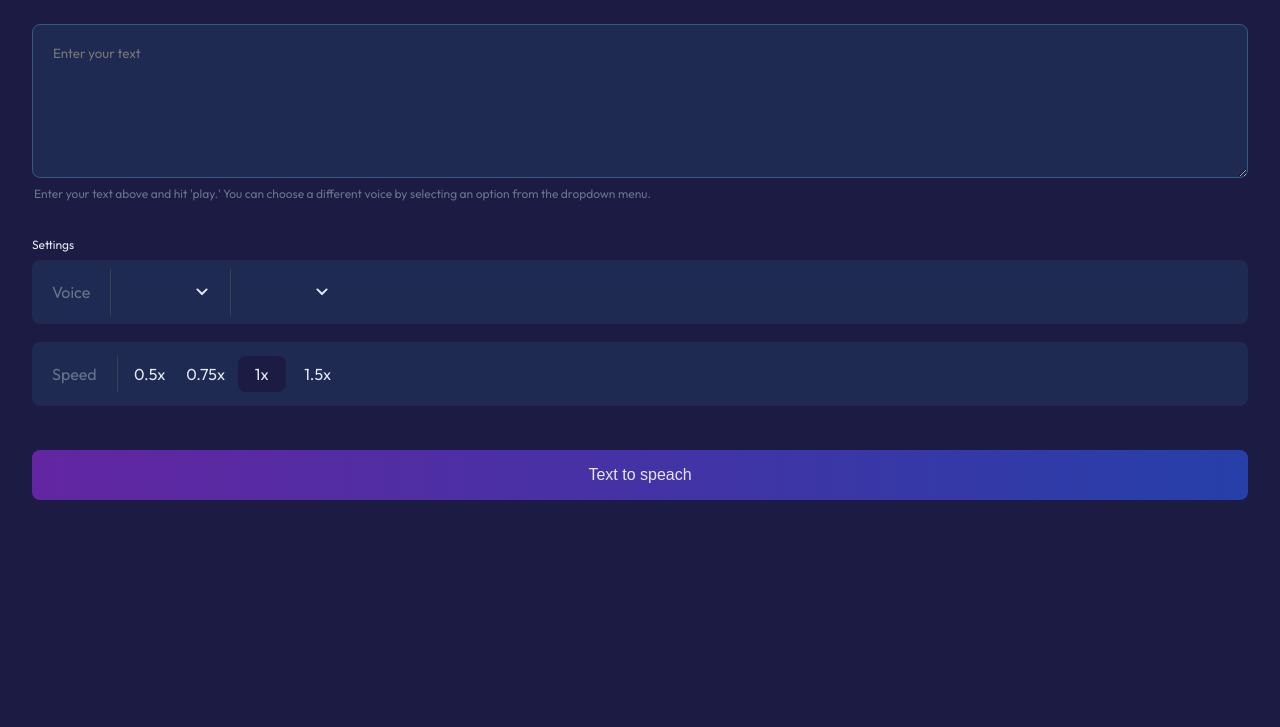
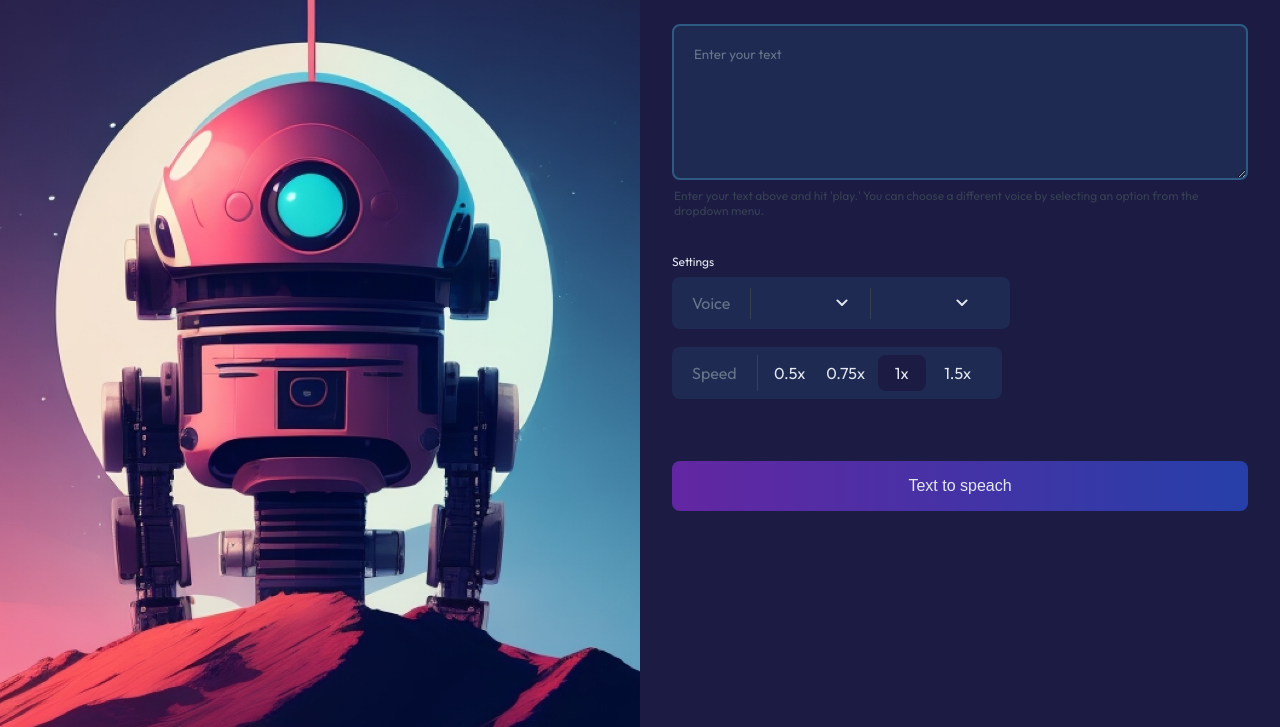
Before and after one commit to younessbennaj/basic-text-to-speech, a plain HTML site: page index.html in a window 1280 px wide. Shown: the part 73-800 px from the top of the page. Drawn offline with Linux system fonts and the light colour scheme.

Commit message:
feat: add responsive behavior

```diff
--- a/index.html
+++ b/index.html
@@ -13,9 +13,16 @@
     <title>Basic Text To Speach</title>
   </head>
   <body>
+    <div class="hero">
+      <div class="hero__overlay"></div>
+      <div class="hero__content">
         <nav class="nav">
           <span class="nav__title">Speechbot</span>
-      <img class="nav__logo" src="images/text-to-speech-logo.svg" alt="logo" />
+          <img
+            class="nav__logo"
+            src="images/text-to-speech-logo.svg"
+            alt="logo"
+          />
         </nav>
         <div class="container">
           <form class="speech-form" id="speech-form">
@@ -28,14 +35,14 @@
               placeholder="Enter your text"
             ></textarea>
             <legend class="speech-form__description">
-          Enter your text above and hit 'play.' You can choose a different voice
-          by selecting an option from the dropdown menu.
+              Enter your text above and hit 'play.' You can choose a different
+              voice by selecting an option from the dropdown menu.
             </legend>
             <div class="speech-form__settings">
               <label class="speech-form__settings-title">Settings</label>
               <div class="speech-form__settings-area">
                 <p class="speech-form__settings-label">Voice</p>
-            <div style="display: flex">
+                <div class="speech-form__settings-select-area">
                   <select
                     class="speech-form__settings-select"
                     name="lang"
@@ -102,8 +109,12 @@
                 </div>
               </div>
             </div>
-        <button class="speech-form__submit" id="submit">Text to speach</button>
+            <button class="speech-form__submit" id="submit">
+              Text to speach
+            </button>
           </form>
+        </div>
+      </div>
     </div>
     <script type="module" src="index.js"></script>
   </body>
--- a/style.css
+++ b/style.css
@@ -68,6 +68,33 @@ nav {
   padding-top: 8px;
 }
 
+/* hero section
+-------------------- */
+.hero {
+  display: flex;
+  flex-direction: row;
+  min-height: 100vh;
+  width: 100vw;
+}
+
+.hero__overlay {
+  background-image: url("images/hero-image-text-to-speech.png");
+  flex: 50%;
+  background-size: cover;
+  background-position: center;
+  display: none;
+}
+
+@media screen and (min-width: 1024px) {
+  .hero__overlay {
+    display: block;
+  }
+}
+
+.hero__content {
+  flex: 50%;
+}
+
 /* speech form
 -------------------- */
 .speech-form {
@@ -80,15 +107,20 @@ nav {
   border-radius: var(--rounded-border-radius);
   background-color: var(--text-area-background-color);
   border-color: var(--border-color);
+  border-width: 2px;
   color: var(--text-color);
   outline: none;
   font-family: var(--font-base);
   margin-bottom: 8px;
 }
 
+.speech-form__textarea::placeholder {
+  color: var(--light-grey);
+}
+
 .speech-form__description {
   font-size: var(--small-text-size);
-  color: var(--light-grey);
+  color: var(--grey);
 }
 
 .speech-form__submit {
@@ -113,7 +145,7 @@ nav {
 
 .speech-form__settings {
   margin-top: 32px;
-  margin-bottom: 44px;
+  margin-bottom: 62px;
 }
 
 .speech-form__settings-title {
@@ -131,11 +163,27 @@ nav {
 .speech-form__settings-area {
   background-color: var(--blue);
   display: flex;
-  align-items: center;
+  flex-direction: column;
   padding: 8px 20px;
   border-radius: var(--rounded-border-radius);
   margin-bottom: 18px;
-  height: 64px;
+  row-gap: 8px;
+  height: 92px;
+}
+
+@media screen and (min-width: 420px) {
+  .speech-form__settings-area {
+    flex-direction: row;
+    align-items: center;
+    /* height: 64px; */
+    height: 52px;
+  }
+}
+
+@media screen and (min-width: 768px) {
+  .speech-form__settings-area {
+    width: fit-content;
+  }
 }
 
 .speech-form__radio-area {
@@ -161,10 +209,14 @@ nav {
   padding: 8px;
 }
 
+.speech-form__settings-select-area {
+  display: flex;
+}
+
 .speech-form__settings-select {
   -webkit-appearance: none;
   appearance: none;
-  padding: 16px 40px 16px 16px;
+  padding: 8px 40px 8px 16px;
   width: 120px;
   border: none;
   outline: none;
```
Also changed, not shown: images/hero-image-text-to-speech.png (added). Lines whose indentation alone changed are shown as unchanged.
